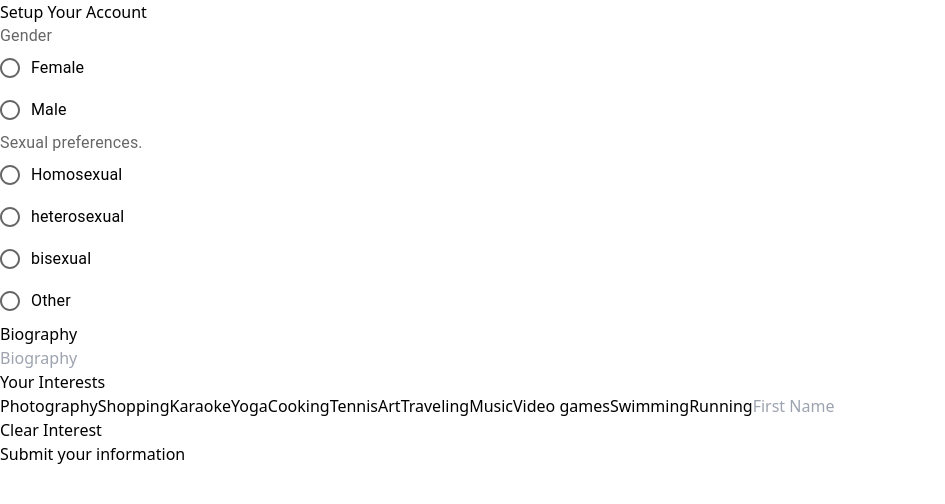
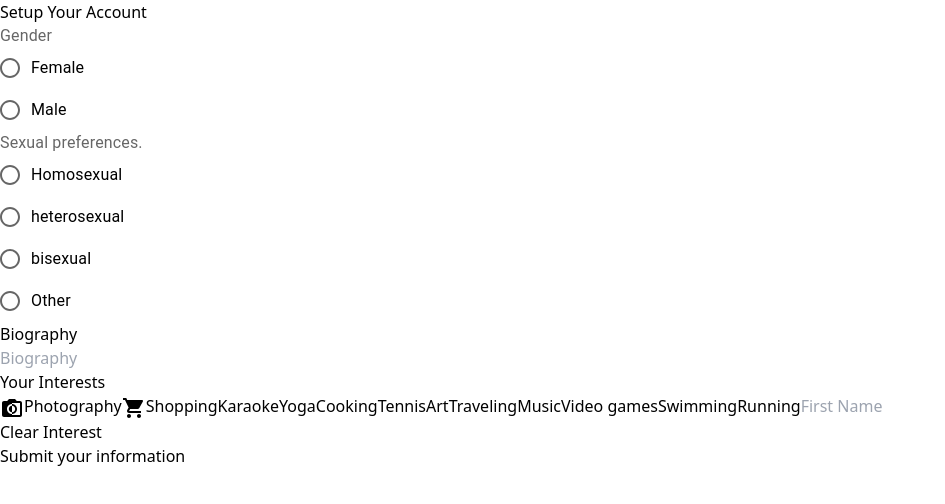
Before and after one commit to anastabiti/Matcha-42, a React (Vite) app in the folder frontend/: page /setup in a window 1280 px wide. Shown: the top 504 px of the page, without its empty margins (0-945 px from the left). Built offline with nearby package versions, Linux system fonts and the light colour scheme.

Commit message:
working on intrest

```diff
--- a/frontend/src/components/setup_page.tsx
+++ b/frontend/src/components/setup_page.tsx
@@ -6,7 +6,8 @@ import RadioGroup from "@mui/material/RadioGroup";
 import FormControlLabel from "@mui/material/FormControlLabel";
 import FormControl from "@mui/material/FormControl";
 import FormLabel from "@mui/material/FormLabel";
-
+import MonochromePhotosIcon from '@mui/icons-material/MonochromePhotos';
+import ShoppingCartIcon from '@mui/icons-material/ShoppingCart';
 const availableInterests = [
   "Photography",
   "Shopping",
@@ -237,14 +238,21 @@ function clearInterest(interest) {
                   <button
                   key={interest}
                   onClick={() => toggleInterest(interest)}
+
                       className={`px-4 py-2 rounded-full text-sm font-medium transition-colors
+
                         ${
                     formData.interests.includes(interest)
                     ? "bg-pink-600 text-white"
                     : "bg-gray-800 text-gray-300 hover:bg-gray-700"
                   }`
                 }
+
                 >
+
+                  {/* https://mui.com/material-ui/material-icons/?srsltid=AfmBOorzxu5HZpam9QMOwl9vd3YaJ-WeennL1M_wEWXUInvSUM_tcAA5&query=Shopping */}
+                 {interest === "Photography" && <MonochromePhotosIcon className="mr-2" />}
+                 {interest == "Shopping" && <ShoppingCartIcon className="mr-2" />}
                       {interest}
                     </button>
                 );
```
Lines whose indentation alone changed are shown as unchanged.
